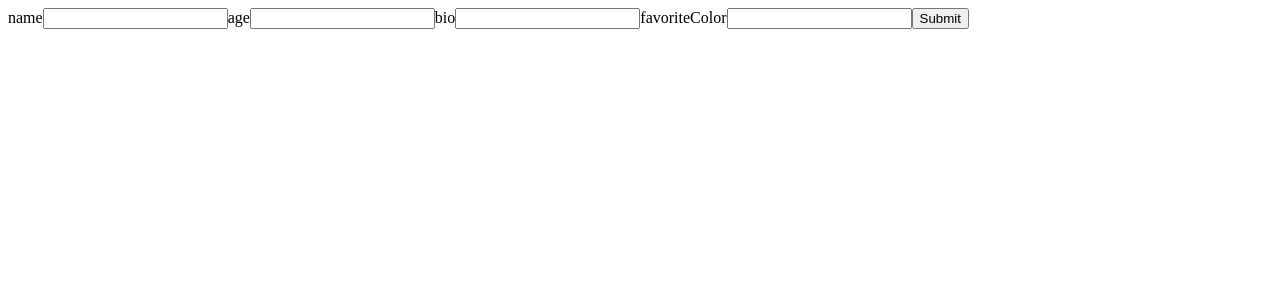
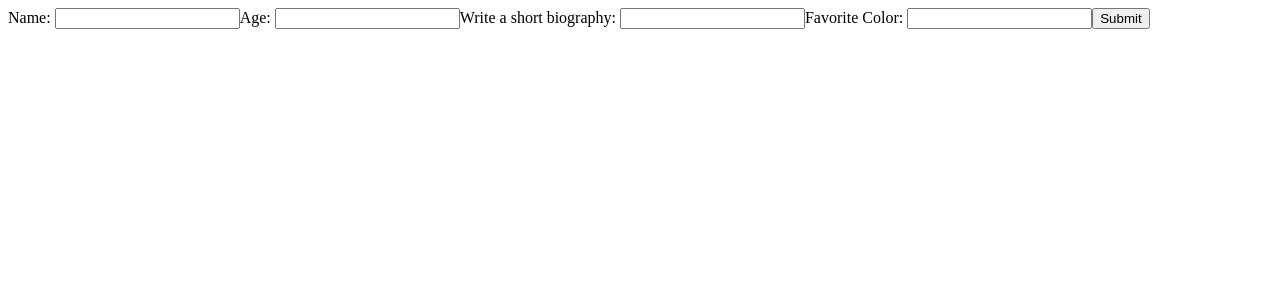
Before and after one commit to ankurinfoniti/angular-reusable-forms, an Angular app: page / in a window 1280 px wide. Shown: the top 300 px of the page. Built offline with nearby package versions, Linux system fonts and the light colour scheme.

Commit message:
Form field configuration options

```diff
--- a/src/app/app.component.html
+++ b/src/app/app.component.html
@@ -1,3 +1 @@
-<app-ultimate-form
-  [fields]="['name', 'age', 'bio', 'favoriteColor']"
-></app-ultimate-form>
+<app-ultimate-form [fields]="formFields"></app-ultimate-form>
--- a/src/app/app.component.ts
+++ b/src/app/app.component.ts
@@ -1,11 +1,23 @@
 import { Component } from '@angular/core';
-import { RouterOutlet } from '@angular/router';
 import { UltimateFormComponent } from './ultimate-form/ultimate-form.component';
 
 @Component({
   selector: 'app-root',
-  imports: [RouterOutlet, UltimateFormComponent],
+  imports: [UltimateFormComponent],
   templateUrl: './app.component.html',
   styleUrl: './app.component.css',
 })
-export class AppComponent {}
+export class AppComponent {
+  formFields = [
+    'name',
+    'age',
+    {
+      name: 'bio',
+      displayName: 'Write a short biography',
+    },
+    {
+      name: 'favoriteColor',
+      displayName: 'Favorite Color',
+    },
+  ];
+}
--- /dev/null
+++ b/src/app/models/types.ts
@@ -0,0 +1,4 @@
+export interface FieldConfig {
+  name: string;
+  displayName: string;
+}
--- a/src/app/ultimate-form/ultimate-form.component.html
+++ b/src/app/ultimate-form/ultimate-form.component.html
@@ -1,6 +1,6 @@
-@for (field of fields; track $index) {
-  <label>{{ field }}</label>
-  <input [(ngModel)]="fieldValues[field]" />
+@for (field of fieldConfigs; track $index) {
+  <label>{{ capitalize(field.displayName) }}: </label>
+  <input [(ngModel)]="fieldValues[field.name]" />
 }
 
 <button (click)="submitForm()">Submit</button>
--- a/src/app/ultimate-form/ultimate-form.component.ts
+++ b/src/app/ultimate-form/ultimate-form.component.ts
@@ -1,5 +1,7 @@
 import { Component, Input, OnInit } from '@angular/core';
 import { FormsModule } from '@angular/forms';
+
+import { FieldConfig } from '../models/types';
 
 @Component({
   selector: 'app-ultimate-form',
@@ -8,14 +10,28 @@ import { FormsModule } from '@angular/forms';
   styleUrl: './ultimate-form.component.css',
 })
 export class UltimateFormComponent implements OnInit {
-  @Input({ required: true }) fields!: string[];
-
+  fieldConfigs: FieldConfig[] = [];
   fieldValues: any = {};
 
-  ngOnInit() {
-    for (let field of this.fields) {
-      this.fieldValues[field] = '';
+  @Input({ required: true })
+  set fields(newFields: (FieldConfig | string)[]) {
+    this.fieldConfigs = newFields.map((field) => {
+      if (typeof field === 'string') {
+        return { name: field, displayName: field };
+      } else {
+        return field;
+      }
+    });
+
+    for (let field of this.fieldConfigs) {
+      this.fieldValues[field.name] = this.fieldValues[field.name] || '';
     }
+  }
+
+  ngOnInit() {}
+
+  capitalize(str: string): string {
+    return str.charAt(0).toUpperCase() + str.slice(1);
   }
 
   submitForm() {
```
